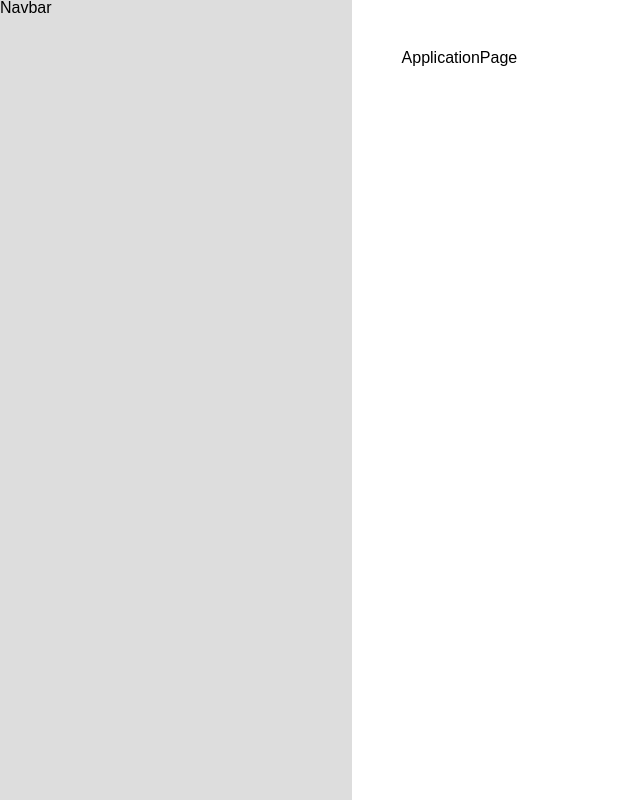
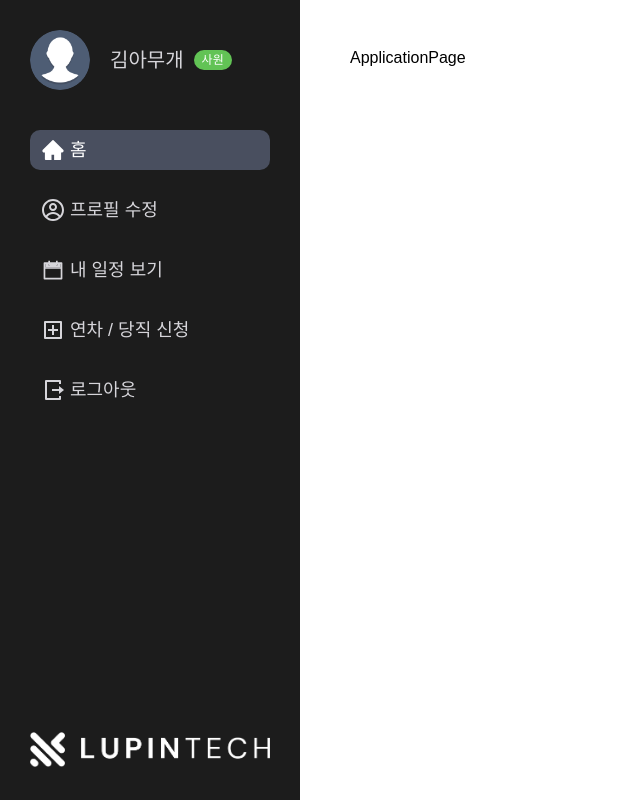
Before and after one commit to MiniTeam-5/MiniProject-FE, a React (Vite) app: page /application in a window 1280 px wide. Shown: the whole page, without its empty margins (0-640 px from the left). Built offline with nearby package versions, Linux system fonts and the light colour scheme; a web font is replaced by a local one.

Commit message:
:sparkles: navbar 컴포넌트 구현

```diff
--- a/src/components/common/Navbar/index.tsx
+++ b/src/components/common/Navbar/index.tsx
@@ -1,5 +1,75 @@
+import { Link } from 'react-router-dom';
+import { AiFillHome } from 'react-icons/ai';
+import { CgProfile } from 'react-icons/cg';
+import { AiTwotoneCalendar } from 'react-icons/ai';
+import { RiAddBoxLine, RiLogoutBoxRLine } from 'react-icons/ri';
+import * as S from './styles';
+
 function Navbar() {
-  return <div>Navbar</div>;
+  return (
+    <S.Navbar>
+      <div>
+        <S.User>
+          <div className='user_img'>
+            <img src='/assets/profile.png' alt='프로필' />
+          </div>
+          <p>김아무개</p>
+          {/* user_tag와 같이 class 추가
+           관리자 - tag_admin, 마스터 - tag_master */}
+          <div className='user_tag'>
+            <span>사원</span>
+          </div>
+        </S.User>
+        <S.NavList>
+          <li className='active'>
+            <Link to='/'>
+              <i>
+                <AiFillHome />
+              </i>
+              <p>홈</p>
+            </Link>
+          </li>
+          <li>
+            <Link to='#'>
+              <i>
+                <CgProfile />
+              </i>
+              <p>프로필 수정</p>
+            </Link>
+          </li>
+          <li>
+            <Link to='#'>
+              <i>
+                <AiTwotoneCalendar />
+              </i>
+              <p>내 일정 보기</p>
+            </Link>
+          </li>
+          <li>
+            <Link to='#'>
+              <i>
+                <RiAddBoxLine />
+              </i>
+              <p>연차 / 당직 신청</p>
+            </Link>
+          </li>
+          <li>
+            <Link to='#'>
+              <i>
+                <RiLogoutBoxRLine />
+              </i>
+              <p>로그아웃</p>
+            </Link>
+          </li>
+        </S.NavList>
+      </div>
+      <S.NavLogo>
+        <Link to='/'>
+          <img src='/assets/logo_white.png' alt='lupintech' />
+        </Link>
+      </S.NavLogo>
+    </S.Navbar>
+  );
 }
 
 export default Navbar;
--- /dev/null
+++ b/src/components/common/Navbar/styles.ts
@@ -0,0 +1,79 @@
+import styled from 'styled-components';
+import { theme } from '../../../styles/theme';
+
+export const Navbar = styled.div`
+  display: flex;
+  flex-direction: column;
+  justify-content: space-between;
+  position: fixed;
+  width: 300px;
+  height: 100vh;
+  background: ${({ theme }) => theme.color.navbar};
+  padding: 30px;
+  font-size: 18px;
+  color: ${({ theme }) => theme.color.navbarText};
+`;
+
+export const User = styled.div`
+  display: flex;
+  align-items: center;
+  font-size: 20px;
+  margin-bottom: 40px;
+  .user_img {
+    width: 60px;
+    height: 60px;
+    border-radius: 50%;
+    overflow: hidden;
+    margin-right: 20px;
+    img {
+      width: 100%;
+    }
+  }
+
+  .user_tag {
+    line-height: 20px;
+    border-radius: 20px;
+    padding: 0 8px;
+    background: ${({ theme }) => theme.color.userTag};
+    font-size: 12px;
+    margin-left: 10px;
+    color: ${({ theme }) => theme.color.buttonText};
+    &.tag_admin {
+      background: ${({ theme }) => theme.color.adminTag};
+    }
+    &.tag_master {
+      background: ${({ theme }) => theme.color.masterTag};
+    }
+  }
+`;
+
+export const NavList = styled.ul`
+  li {
+    margin-bottom: 20px;
+    &.active a {
+      background: ${({ theme }) => theme.color.navbarActive};
+      color: ${({ theme }) => theme.color.navActiveText};
+    }
+    a {
+      display: flex;
+      align-items: center;
+      border-radius: 10px;
+      padding: 8px 11px;
+      &:hover {
+        background: ${({ theme }) => theme.color.navbarActive};
+        color: ${({ theme }) => theme.color.navActiveText};
+      }
+      i {
+        height: 24px;
+        font-size: 24px;
+        margin-right: 5px;
+      }
+    }
+  }
+`;
+
+export const NavLogo = styled.div`
+  img {
+    width: 100%;
+  }
+`;
```
